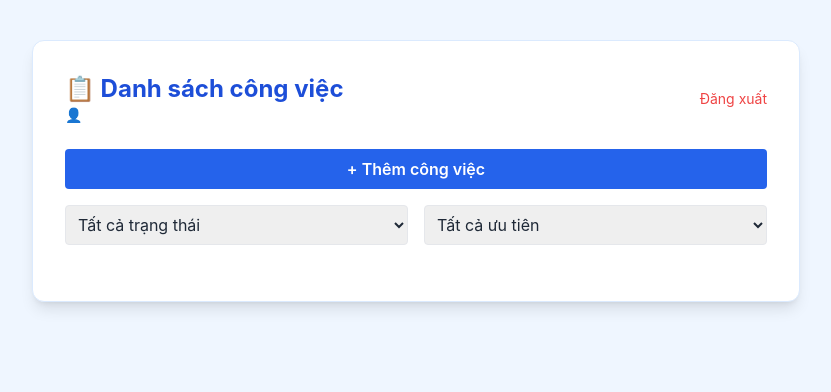
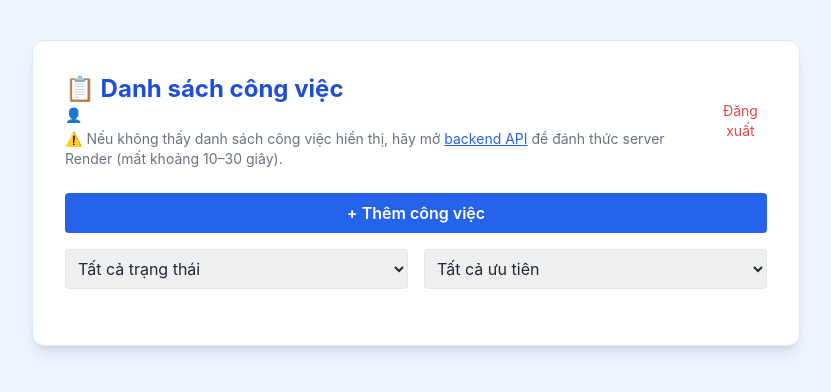
Before and after one commit to haonl321/todoapp, a React (Create React App) app in the folder client/: page / in a window 1280 px wide. Shown: the top 392 px of the page, without its empty margins (224-1055 px from the left). Built offline with nearby package versions, Linux system fonts and the light colour scheme.

Commit message:
⚠️ Thêm cảnh báo mở backend trong trang login

```diff
--- a/client/src/pages/Dashboard.jsx
+++ b/client/src/pages/Dashboard.jsx
@@ -154,6 +154,17 @@ export default function Dashboard() {
           <div>
             <h2 className="text-2xl font-bold text-blue-700">📋 Danh sách công việc</h2>
             <p className="text-sm text-gray-500">👤 {user?.name}</p>
+            <p className="text-sm text-gray-500 mt-1">
+              ⚠️ Nếu không thấy danh sách công việc hiển thị, hãy mở{' '}
+              <a
+                href="https://todoapp-backend-y12v.onrender.com"
+                target="_blank"
+                className="text-blue-600 underline"
+              >
+                backend API
+              </a>{' '}
+              để đánh thức server Render (mất khoảng 10–30 giây).
+            </p>
           </div>
 
           <div className="flex items-center gap-4">
--- a/client/src/pages/Login.jsx
+++ b/client/src/pages/Login.jsx
@@ -34,9 +34,22 @@ export default function Login() {
   return (
     <div className="min-h-screen flex items-center justify-center bg-gray-100 px-4">
       <div className="bg-white p-6 rounded shadow-md w-full max-w-md">
-        <h2 className="text-2xl font-bold mb-4 text-center">Đăng nhập</h2>
+        <h2 className="text-2xl font-bold mb-2 text-center">Đăng nhập</h2>
 
-        {error && <p className="text-red-500 text-sm mb-2">{error}</p>}
+        {/* ✅ Cảnh báo mở backend nếu đang sleep */}
+        <p className="text-sm text-gray-500 text-center mb-4">
+          ⚠️ Nếu không đăng nhập được, hãy mở{' '}
+          <a
+            href="https://todoapp-backend-y12v.onrender.com"
+            target="_blank"
+            className="text-blue-600 underline"
+          >
+            backend API
+          </a>{' '}
+          trước để đánh thức server (mất khoảng 10–30 giây).
+        </p>
+
+        {error && <p className="text-red-500 text-sm mb-2 text-center">{error}</p>}
 
         <form onSubmit={handleSubmit} className="space-y-3">
           <input
```
